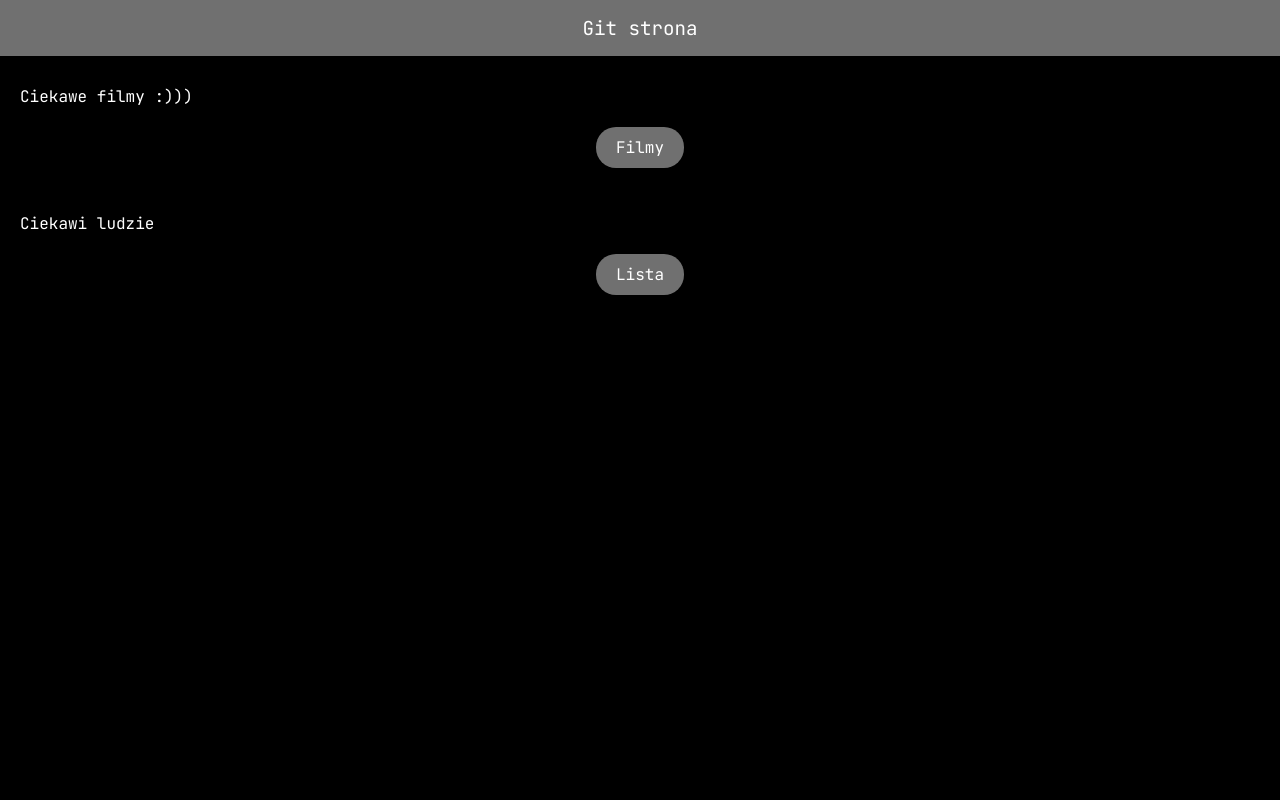
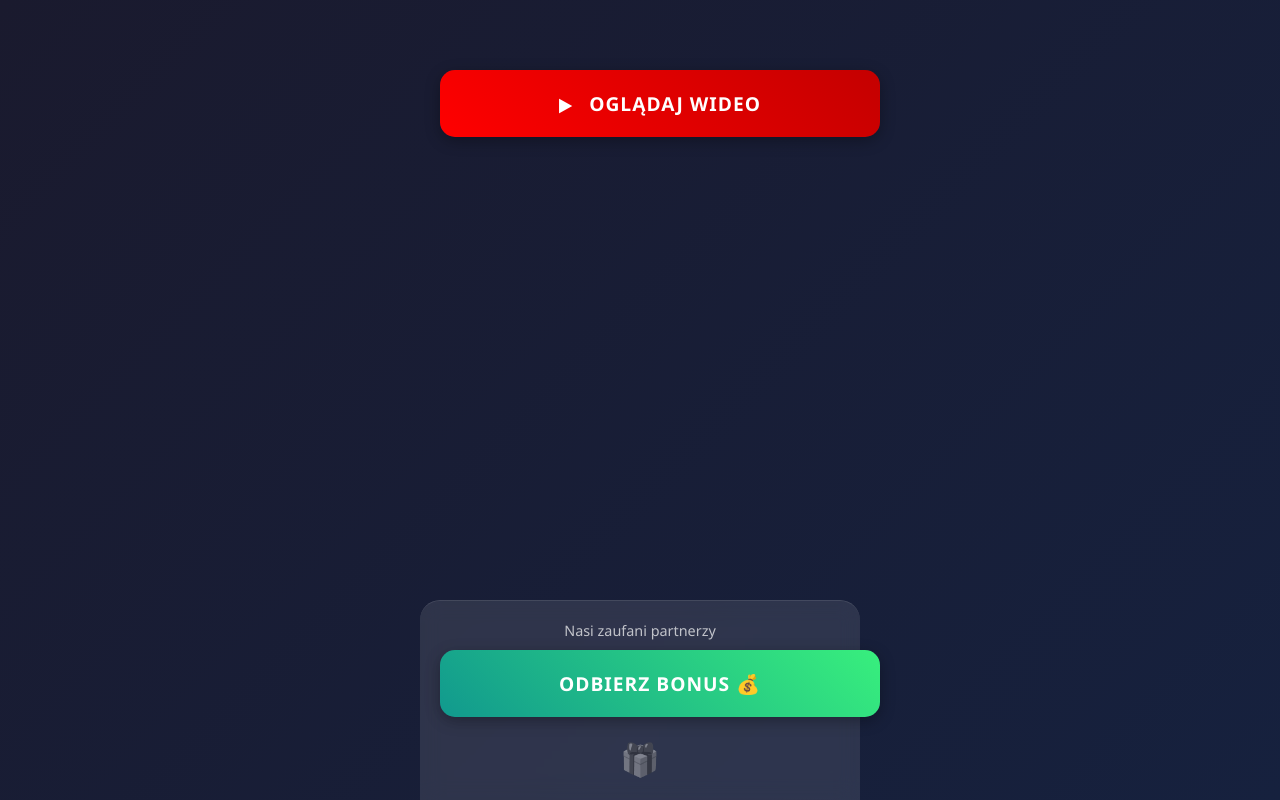
Before and after one commit to pablo-1446/pablo-1446.github.io, a plain HTML site: page index.html in a window 1280 px wide. Drawn offline with Linux system fonts and the light colour scheme.

Commit message:
Update index.html

```diff
--- a/index.html
+++ b/index.html
@@ -3,76 +3,257 @@
 <head>
     <meta charset="UTF-8">
     <meta name="viewport" content="width=device-width, initial-scale=1.0">
-    <title>Git strona</title>
-
-    <link href="https://fonts.googleapis.com/css2?family=JetBrains+Mono:wght@400;700&display=swap" rel="stylesheet">
-
+    <title>Losowanie i Partnerzy</title>
     <style>
-        body {
-            background-color: #000000; /* Tło */
-            color: #FFFFFF; /* Tekst */
-            font-family: 'JetBrains Mono', monospace; /* Czcionka */
-            margin: 0; /* Usunięcie domyślnych marginesów */
-            padding: 0;
+        :root {
+            --primary-color: #ff0050; /* YouTube color vibe */
+            --secondary-color: #00e676; /* Partner color vibe */
+            --bg-gradient: linear-gradient(135deg, #1a1a2e 0%, #16213e 100%);
+            --text-color: #ffffff;
+            --glass-bg: rgba(255, 255, 255, 0.1);
         }
 
-        /* Styl dla górnej belki */
-        .header {
-            background-color: #707070; /* Kolor belki */
-            text-align: center; /* Wyśrodkowanie napisu */
-            padding: 15px 0; /* Odsunięcie */
-            font-size: 1.2em; /* Lekkie powiększenie tekstu */
+        body {
+            margin: 0;
+            padding: 0;
+            font-family: 'Segoe UI', Tahoma, Geneva, Verdana, sans-serif;
+            background: var(--bg-gradient);
+            color: var(--text-color);
+            display: flex;
+            flex-direction: column;
+            align-items: center;
+            justify-content: space-between;
+            min-height: 100vh;
+            overflow: hidden;
         }
 
-        /* Styl dla przycisków i linków */
-        .button {
-            background-color: #707070; /* Kolor przycisków */
-            color: #FFFFFF; /* Kolor tekstu przycisków */
-            border: none;
-            padding: 10px 20px;
-            border-radius: 20px; /* Zaokrąglenie */
-            cursor: pointer;
-            display: block; /* Ustawienie elementu na blokowy */
-            width: fit-content; /* Szerokość dopasowana do treści */
-            margin: 15px auto; /* Wyśrodkowanie przycisku (góra/dół 15px, auto lewo/prawo) */
-            text-decoration: none; /* Usunięcie podkreślenia linków */
-            transition: background-color 0.3s; /* Efekt najazdu */
+        /* Główny kontener */
+        .container {
+            width: 100%;
+            max-width: 400px;
+            padding: 20px;
+            text-align: center;
+            display: flex;
+            flex-direction: column;
+            gap: 20px;
+            margin-top: 50px;
         }
 
-        .button:hover {
-            background-color: #8c8c8c; /* Lekkie ściemnienie/rozjaśnienie przy najechaniu */
+        /* Stylizacja przycisków */
+        .btn {
+            display: block;
+            width: 100%;
+            padding: 20px;
+            font-size: 1.2rem;
+            font-weight: bold;
+            text-decoration: none;
+            color: white;
+            border-radius: 15px;
+            transition: all 0.3s ease;
+            box-shadow: 0 4px 15px rgba(0,0,0,0.3);
+            text-transform: uppercase;
+            letter-spacing: 1px;
+            position: relative;
+            overflow: hidden;
+            border: none;
+            cursor: pointer;
         }
 
-        /* Teksty sekcji */
-        .section-text {
-            text-align: left; /* Tekst od lewej do prawej */
-            margin-left: 20px; /* Odsunięcie od krawędzi */
-            padding-top: 30px;
-            padding-bottom: 5px;
+        .btn:hover {
+            transform: translateY(-3px);
+            box-shadow: 0 8px 25px rgba(0,0,0,0.4);
         }
+
+        .btn:active {
+            transform: scale(0.98);
+        }
+
+        /* Przycisk YouTube */
+        .btn-yt {
+            background: linear-gradient(45deg, #ff0000, #c40000);
+        }
+
+        .btn-yt::before {
+            content: '▶';
+            margin-right: 10px;
+        }
+
+        /* Sekcja dolna */
+        .footer-section {
+            width: 100%;
+            max-width: 400px;
+            padding: 20px;
+            text-align: center;
+            background: var(--glass-bg);
+            backdrop-filter: blur(10px);
+            border-top-left-radius: 20px;
+            border-top-right-radius: 20px;
+            border-top: 1px solid rgba(255,255,255,0.1);
+        }
+
+        .partners-label {
+            font-size: 0.9rem;
+            opacity: 0.7;
+            margin-bottom: 10px;
+            display: block;
+        }
+
+        /* Przycisk Partnerów */
+        .btn-partner {
+            background: linear-gradient(45deg, #11998e, #38ef7d);
+            margin-bottom: 20px;
+        }
+
+        /* Easter Egg Trigger */
+        .easter-egg-trigger {
+            font-size: 2rem;
+            cursor: pointer;
+            transition: transform 0.5s;
+            display: inline-block;
+            filter: grayscale(100%);
+            opacity: 0.5;
+        }
+
+        .easter-egg-trigger:hover {
+            transform: rotate(20deg) scale(1.2);
+            filter: grayscale(0%);
+            opacity: 1;
+        }
+
+        /* Modal / Overlay */
+        .overlay {
+            position: fixed;
+            top: 0;
+            left: 0;
+            width: 100%;
+            height: 100%;
+            background: rgba(0, 0, 0, 0.9);
+            display: flex;
+            justify-content: center;
+            align-items: center;
+            z-index: 1000;
+            opacity: 0;
+            pointer-events: none;
+            transition: opacity 0.5s ease;
+        }
+
+        .overlay.active {
+            opacity: 1;
+            pointer-events: all;
+        }
+
+        .modal-content {
+            text-align: center;
+            color: white;
+        }
+
+        .emoji-display {
+            font-size: 8rem;
+            margin: 20px 0;
+            animation: pulse 1s infinite;
+        }
+
+        .status-text {
+            font-size: 1.5rem;
+            font-weight: 300;
+        }
+
+        @keyframes pulse {
+            0% { transform: scale(1); }
+            50% { transform: scale(1.05); }
+            100% { transform: scale(1); }
+        }
+
+        .confetti {
+            position: absolute;
+            width: 10px;
+            height: 10px;
+            background-color: #f00;
+            animation: fall linear forwards;
+        }
+
     </style>
 </head>
 <body>
 
-    <div class="header">
-        Git strona
+    <div class="container">
+        <a href="https://youtube.com/shorts/gRMtvqN-x2Q?si=QAnHWfDZkNgRgcKB" target="_blank" class="btn btn-yt">
+            Oglądaj Wideo
+        </a>
     </div>
 
-    <div class="section-text">
-        Ciekawe filmy :)))
+    <div class="footer-section">
+        <span class="partners-label">Nasi zaufani partnerzy</span>
+
+        <a href="https://4nv75.casino/pl" target="_blank" class="btn btn-partner">
+            Odbierz Bonus 💰
+        </a>
+
+        <div class="easter-egg-trigger" id="eggTrigger" title="Kliknij na szczęście">
+            🎁
+        </div>
     </div>
 
-    <a href="WSTAW_TUTAJ_LINK_1" class="button">
-        Filmy
-    </a>
-
-    <div class="section-text">
-        Ciekawi ludzie
+    <div class="overlay" id="drawOverlay">
+        <div class="modal-content">
+            <div class="status-text" id="statusText">Trwa losowanie nagrody...</div>
+            <div class="emoji-display" id="emojiResult">🎲</div>
+            <button class="btn" style="background: #333; margin-top:20px; display:none;" id="closeBtn" onclick="location.reload()">Zamknij</button>
+        </div>
     </div>
 
-    <a href="WSTAW_TUTAJ_LINK_2" class="button">
-        Lista
-    </a>
+    <script>
+        const trigger = document.getElementById('eggTrigger');
+        const overlay = document.getElementById('drawOverlay');
+        const emojiDisplay = document.getElementById('emojiResult');
+        const statusText = document.getElementById('statusText');
+        const closeBtn = document.getElementById('closeBtn');
+
+        // Pula emoji do animacji (dla zmyłki)
+        const randomEmojis = ['💰', '🍒', '💎', '7️⃣', '🎰', '🍋', '⭐', '🃏', '🎲', '🪙'];
+        const targetEmoji = '👶🏿'; // Docelowy wynik
+        const duration = 5000; // 5 sekund
+        let interval;
+
+        trigger.addEventListener('click', () => {
+            startDraw();
+        });
+
+        function startDraw() {
+            // Pokaż overlay
+            overlay.classList.add('active');
+
+            let startTime = Date.now();
+
+            // Szybkie zmienianie emoji (animacja losowania)
+            interval = setInterval(() => {
+                const randomIndex = Math.floor(Math.random() * randomEmojis.length);
+                emojiDisplay.innerText = randomEmojis[randomIndex];
+
+                // Sprawdź czy minęło 5 sekund
+                if (Date.now() - startTime >= duration) {
+                    finishDraw();
+                }
+            }, 100); // Zmiana co 100ms
+        }
+
+        function finishDraw() {
+            clearInterval(interval);
+
+            // Ustawienie ostatecznego wyniku
+            emojiDisplay.innerText = targetEmoji;
+            statusText.innerText = "Twój wylosowany wynik to:";
+            statusText.style.color = "#00e676";
+            statusText.style.fontWeight = "bold";
+
+            // Efekt powiększenia
+            emojiDisplay.style.transform = "scale(1.5)";
+            emojiDisplay.style.transition = "transform 0.5s cubic-bezier(0.175, 0.885, 0.32, 1.275)";
+
+            // Pokaż przycisk zamknięcia
+            closeBtn.style.display = "block";
+        }
+    </script>
 
 </body>
 </html>
```
